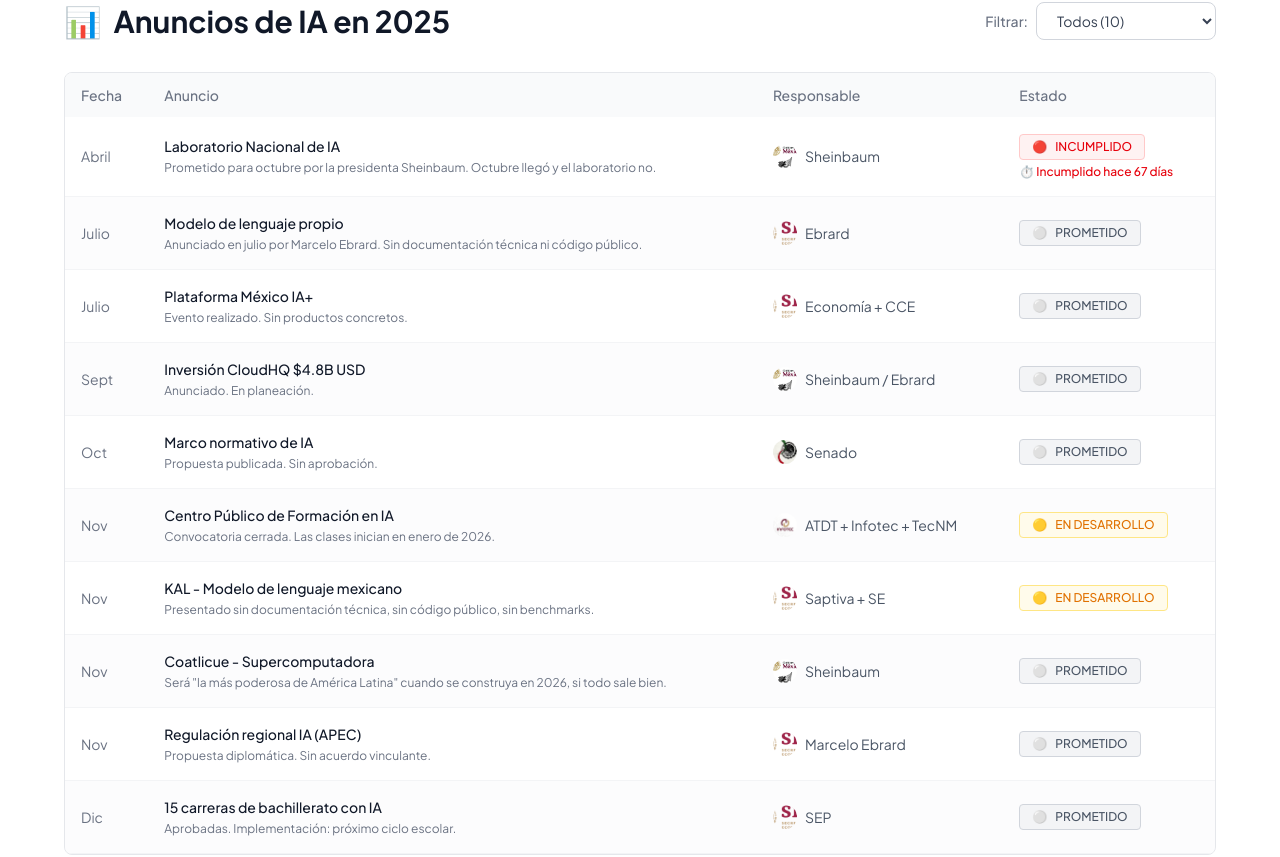
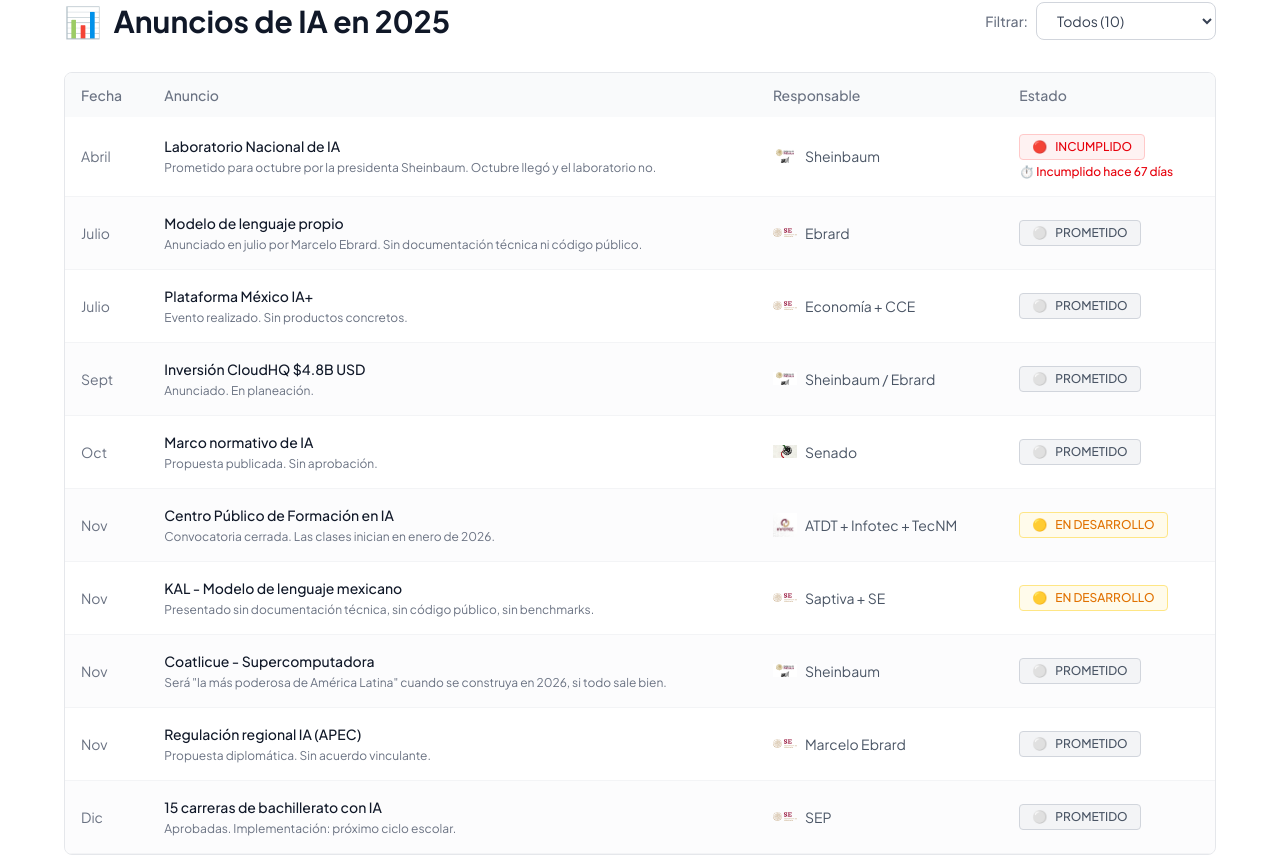
Before and after one commit to ritchiero/observatorio-ia-mexico, a Next.js app: page / in a window 1280 px wide. Shown: the part 1324-2181 px from the top of the page. Built offline with nearby package versions, Linux system fonts and the light colour scheme.

Commit message:
fix: Cambiar logos de circular a rectangular

```diff
--- a/app/page.tsx
+++ b/app/page.tsx
@@ -409,7 +409,7 @@
                 <div className="flex items-start justify-between gap-3 mb-2">
                   <div className="flex-1">
                     <div className="flex items-center gap-2 mb-1">
-                      <img src={getLogo(item.responsable)} alt="" className="w-5 h-5 rounded-full object-cover" />
+                      <img src={getLogo(item.responsable)} alt="" className="w-5 h-5 object-contain" />
                       <span className="text-xs text-gray-500">{item.fecha}</span>
                       <span className="text-xs text-gray-300">·</span>
                       <span className="text-xs text-gray-500">{item.responsable}</span>
@@ -458,7 +458,7 @@
                     </td>
                     <td className="px-4 py-4">
                       <div className="flex items-center gap-2">
-                        <img src={getLogo(item.responsable)} alt="" className="w-6 h-6 rounded-full object-cover" />
+                        <img src={getLogo(item.responsable)} alt="" className="w-6 h-6 object-contain" />
                         <span className="text-sm text-gray-600">{item.responsable}</span>
                       </div>
                     </td>
```
